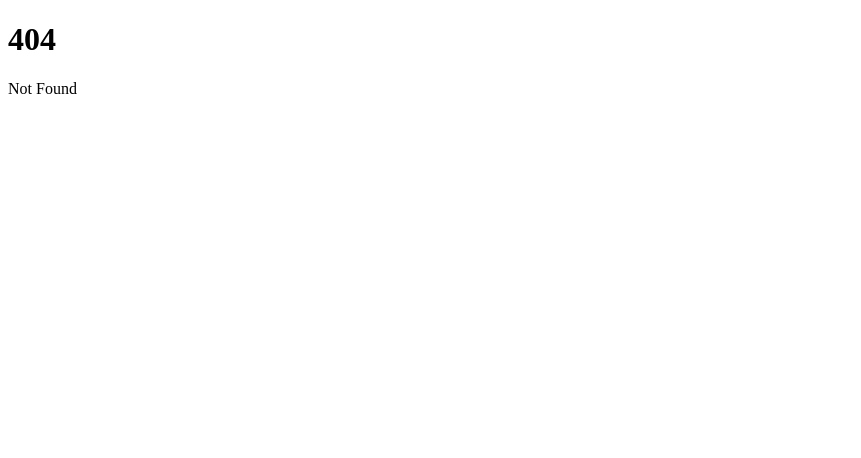
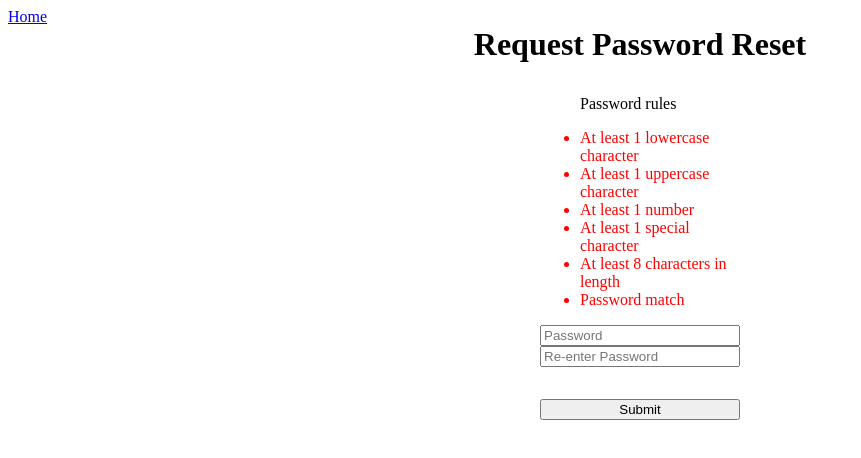
Before and after one commit to ProjectRio/ProjectRio-frontend, a SvelteKit app: page /login/reset_password/1 in a window 1280 px wide. Before the commit this address had no page. Shown: the top 458 px of the page, without its empty margins (0-861 px from the left). Built offline with nearby package versions, Linux system fonts and the light colour scheme.

Commit message:
added password reset request and reset pages

```diff
--- a/src/fetch/apiFetch.ts
+++ b/src/fetch/apiFetch.ts
@@ -17,8 +17,8 @@ export async function apiFetch(route: string, options: any, debug=false) {
       console.log(options)
     };
 
-    // const response = await fetch('https://api.projectrio.app' + route, options);
-    const response = await fetch('http://127.0.0.1:5000' + route, options);
+    const response = await fetch('https://api.projectrio.app' + route, options);
+    // const response = await fetch('http://127.0.0.1:5000' + route, options);
 
     if (debug) {
       console.log(response);
--- a/src/routes/login/+page.svelte
+++ b/src/routes/login/+page.svelte
@@ -43,35 +43,35 @@
     }
   }
 
-  async function handleVerifyJWT() {
-    try {
-      const options: any = {
-        method: 'get',
-        headers: {}
-      };
+  // async function handleVerifyJWT() {
+  //   try {
+  //     const options: any = {
+  //       method: 'get',
+  //       headers: {}
+  //     };
 
-      const result = await apiFetch('/validate_JWT/', options, true);
-    } catch (error) {
-      console.log(error);
-    }
-  }
+  //     const result = await apiFetch('/validate_JWT/', options, true);
+  //   } catch (error) {
+  //     console.log(error);
+  //   }
+  // }
 
-  async function handleLogout(){
-    try {
-      const options: any = {
-        method: 'get',
-        headers: {}
-      };
+  // async function handleLogout(){
+  //   try {
+  //     const options: any = {
+  //       method: 'get',
+  //       headers: {}
+  //     };
 
-      const result = await apiFetch('/logout/', options, true);
+  //     const result = await apiFetch('/logout/', options, true);
 
-      localStorage.removeItem("jwt");
+  //     localStorage.removeItem("jwt");
 
 
-    } catch (error) {
-      console.log(error);
-    }
-  }
+  //   } catch (error) {
+  //     console.log(error);
+  //   }
+  // }
 </script>
 
 <Topbar></Topbar>
@@ -97,13 +97,19 @@
   />
   <p></p>
   <button on:click={handleSubmit}>Submit</button>
-
+<!--
   <button on:click={handleVerifyJWT}>Verify</button>
 
-  <button on:click={handleLogout}>Logout</button>
+  <button on:click={handleLogout}>Logout</button> -->
+
+  <a href='/login/reset_password/'>Reset Password</a>
 </section>
 
 <style>
+  a {
+    text-align: center;
+  }
+
   h1{
     text-align: center;
     margin: auto;
--- /dev/null
+++ b/src/routes/login/reset_password/+page.svelte
@@ -0,0 +1,60 @@
+<script lang="ts">
+    // Import components
+    import Topbar from "../../../components/Topbar.svelte";
+    import { apiFetch } from "../../../fetch/apiFetch";
+
+    let username_or_email = "";
+
+    async function handleSubmit() {
+      if (!username_or_email
+      ) {
+        alert("Please enter username or email");
+        return;
+      }
+
+      const data = {
+        "username_or_email": username_or_email,
+      }
+
+      try {
+        const options: any = {
+          method: 'POST',
+          headers: {
+          'Accept': 'application/json',
+          'Content-Type': 'application/json'
+          },
+          body: data
+        };
+
+        await apiFetch('/request_password_change/', options, true);
+      } catch (error){
+        console.log(error);
+      }
+    }
+  </script>
+
+  <Topbar></Topbar>
+  <h1>Request Password Reset</h1>
+  <section class="input-container">
+    <p>Username or Email:</p>
+    <input
+      placeholder="Username or Email"
+      bind:value={username_or_email}
+    />
+
+    <p></p>
+    <button on:click={handleSubmit}>Submit</button>
+  </section>
+
+  <style>
+    h1{
+      text-align: center;
+      margin: auto;
+    }
+
+    .input-container{
+      margin: auto;
+      max-width: 200px;
+      display: grid;
+    }
+  </style>
--- /dev/null
+++ b/src/routes/login/reset_password/[active_url]/+page.svelte
@@ -0,0 +1,139 @@
+<script lang="ts">
+    // Import page for active_url
+    import { page } from '$app/stores';
+
+    // Import components
+    import Topbar from "../../../../components/Topbar.svelte";
+    import { apiFetch } from "../../../../fetch/apiFetch";
+
+    let passwordInput = "";
+    let password2Input = "";
+
+    // Regex Expressions
+    const uppercaseRegex = new RegExp('^(?=.*?[A-Z])'); // >= 1 uppercase English charcter: (?=.*?[A-Z])
+    const lowercaseRegex = new RegExp('^(?=.*?[a-z])'); // >= 1 lowecase English character: (?=.*?[a-z])
+    const numberRegex = new RegExp('^(?=.*?[0-9])');  // >= 1 digit: (?=.*?[0-9])
+    const specialCharRegex = new RegExp('(?=.*?[#?!@$%^&*-])');  // >= 1 special character (?=.*?[#?!@$%^&*-])
+
+    // Tooltips
+    $: lowercaseTipColor = "red";
+    $: uppercaseTipColor = "red";
+    $: integerTipColor = "red";
+    $: specialTipColor = "red";
+    $: lengthTipColor = "red";
+    $: matchingTipColor = "red";
+
+    function checkPassword() {
+        if (lowercaseRegex.test(passwordInput)) {
+            lowercaseTipColor = "green";
+        } else {
+            lowercaseTipColor = "red";
+        }
+
+        if (uppercaseRegex.test(passwordInput)) {
+            uppercaseTipColor = "green";
+        } else {
+            uppercaseTipColor = "red";
+        }
+
+        if (numberRegex.test(passwordInput)) {
+            integerTipColor = "green";
+        } else {
+            integerTipColor = "red";
+        }
+
+        if (specialCharRegex.test(passwordInput)) {
+            specialTipColor = "green";
+        } else {
+            specialTipColor = "red";
+        }
+
+        if (passwordInput.length >= 8) {
+            lengthTipColor = "green";
+        } else {
+            lengthTipColor = "red";
+        }
+
+        if (password2Input === passwordInput
+            && passwordInput != ""
+        ) {
+            matchingTipColor = "green";
+        } else {
+            matchingTipColor = "red";
+        }
+    }
+
+    async function handleSubmit() {
+        if (
+            !lowercaseRegex.test(passwordInput)
+            || !uppercaseRegex.test(passwordInput)
+            || !numberRegex.test(passwordInput)
+            || !specialCharRegex.test(passwordInput)
+            || !(passwordInput.length >= 8)
+            ) {
+            alert("Password must meet requirements.")
+            return;
+        }
+
+        if (passwordInput !== password2Input) {
+            alert("Passwords do not match.")
+            return;
+        }
+
+        const data = {
+            "active_url": $page.params.active_url,
+            "password": passwordInput,
+        }
+
+        try {
+            const options: any = {
+            method: 'POST',
+            headers: {
+            'Accept': 'application/json',
+            'Content-Type': 'application/json'
+            },
+            body: data
+            };
+
+            const response = await apiFetch('/change_password/', options, true);
+            if (response.status === 200) {
+                alert("Your password has been changed.")
+            } else if (response.status === 409) {
+                alert('invalid reset url')
+            }
+        } catch (error){
+            console.log(error);
+        }
+    }
+</script>
+
+  <Topbar></Topbar>
+  <h1>Request Password Reset</h1>
+  <section class="input-container">
+    <ul>
+        <p>Password rules</p>
+        <li id="lowercase-tip" style="color: {lowercaseTipColor};">At least 1 lowercase character</li>
+        <li id="uppercase-tip" style="color: {uppercaseTipColor};">At least 1 uppercase character</li>
+        <li id="integer-tip" style="color: {integerTipColor};">At least 1 number</li>
+        <li id="special-tip" style="color: {specialTipColor};">At least 1 special character</li>
+        <li id="length-tip" style="color: {lengthTipColor};">At least 8 characters in length</li>
+        <li id="matching-tip" style="color: {matchingTipColor};">Password match</li>
+    </ul>
+        <input id="password" placeholder="Password" bind:value={passwordInput} on:input={checkPassword} type="password"/>
+        <input id="password2" placeholder="Re-enter Password" bind:value={password2Input} on:input={checkPassword} type="password"/>
+    <p></p>
+    <button on:click={handleSubmit}>Submit</button>
+  </section>
+
+  <style>
+    h1{
+      text-align: center;
+      margin: auto;
+    }
+
+    .input-container{
+      margin: auto;
+      max-width: 200px;
+      display: grid;
+    }
+  </style>
```
